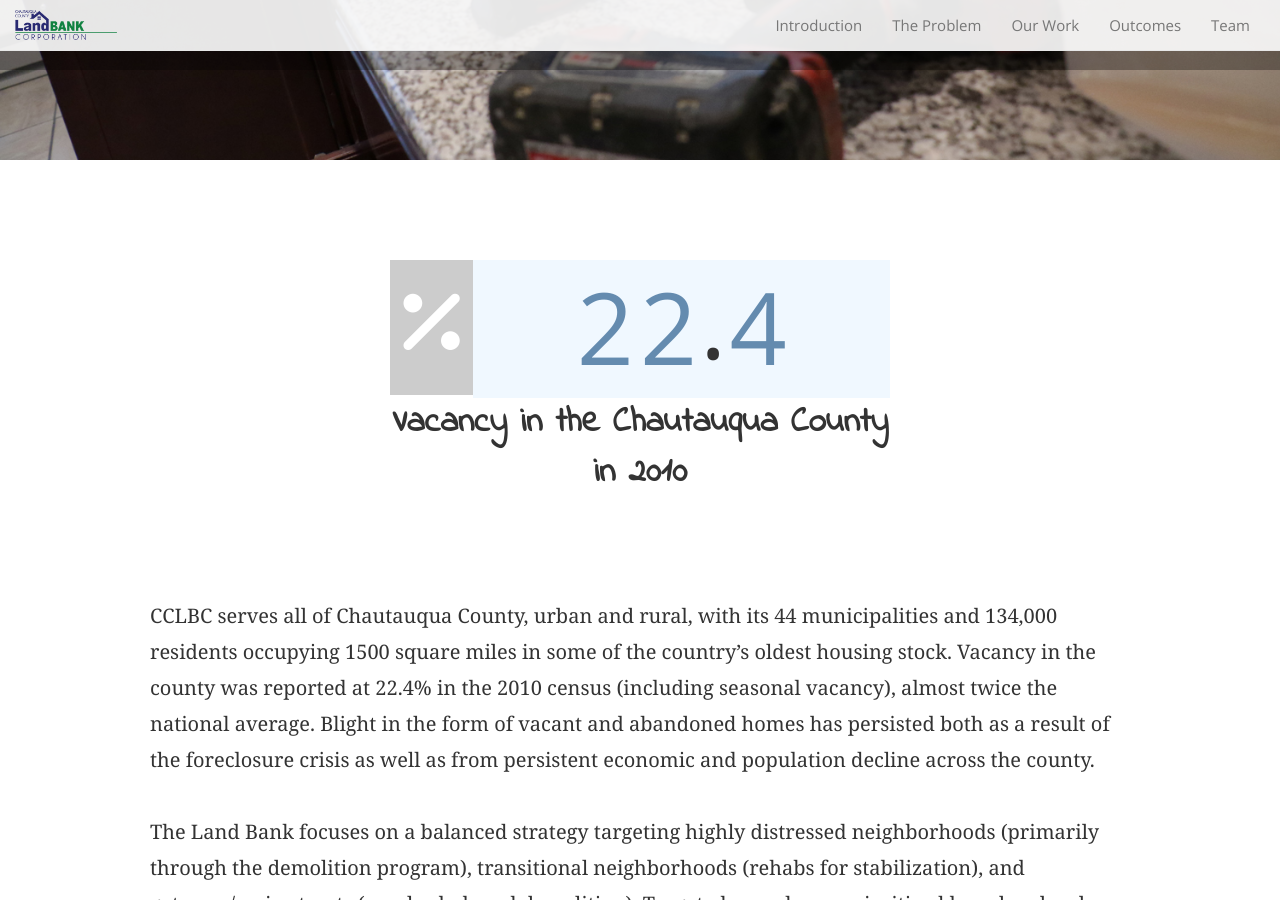
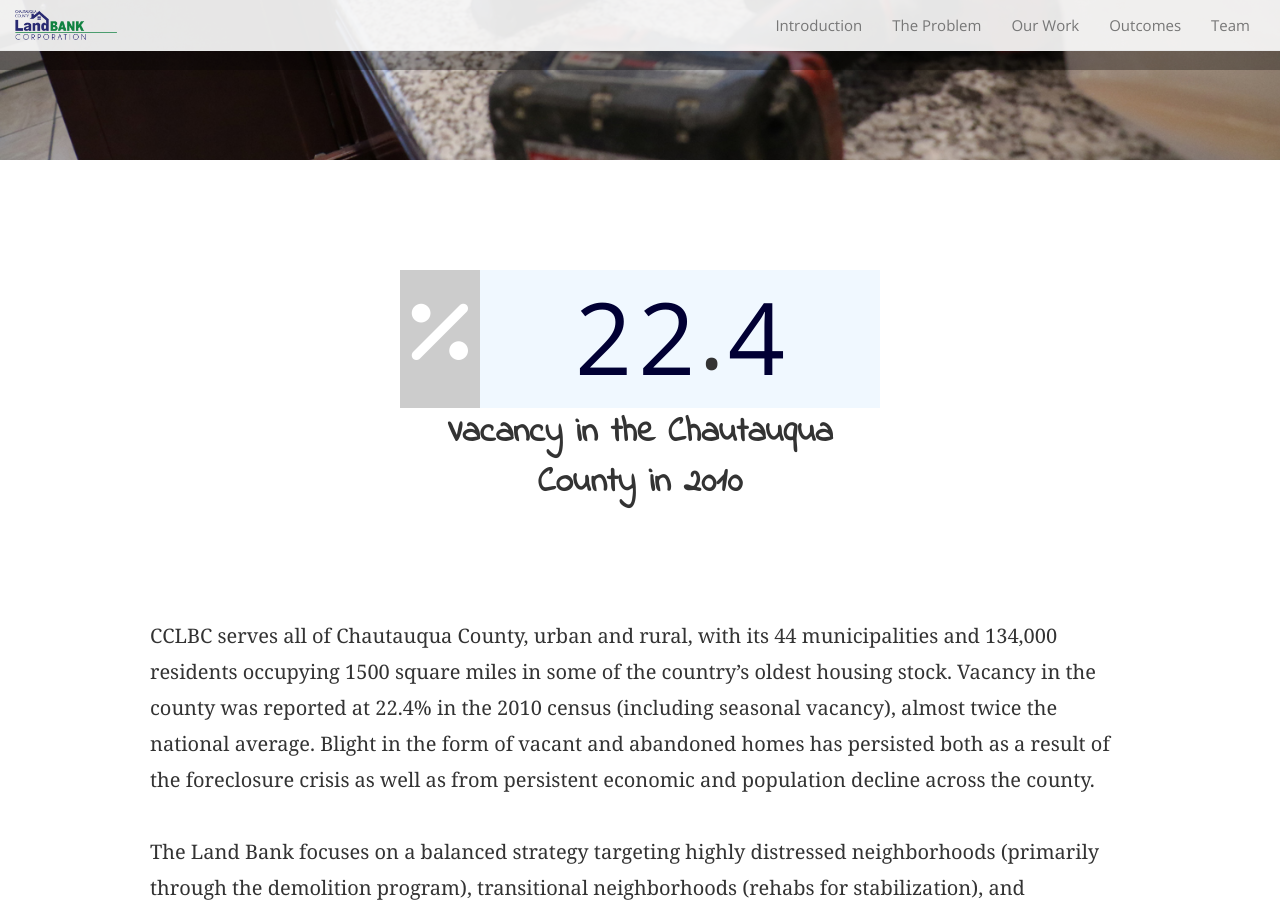
Before and after one commit to Orbitist/cclbc2017, a Jekyll site: the page built from problem.md, in a window 1280 px wide and 900 px high, scrolled down 605 px. Built offline with Jekyll 4.4.1, drawn with Linux system fonts in a browser that asks for light colours; nearby versions of some CDN libraries.

Commit message:
More css tweaks

```diff
--- a/css/full-page-hero.css
+++ b/css/full-page-hero.css
@@ -38,6 +38,7 @@
   text-shadow: 1px 1px 3px #333333;
   font-family: 'Indie Flower', cursive;
   font-size: 45px;
+  color: #eeeeee;
 }
 
 .background-video {
--- a/css/odometer.css
+++ b/css/odometer.css
@@ -97,7 +97,7 @@
   -webkit-border-radius: 0.1em;
   border-radius: 0.1em;
   padding: 0 0.03em;
-  color: #648baf;
+  color: rgba(1, 0, 52, 1);
 }
 .odometer.odometer-auto-theme .odometer-digit .odometer-digit-inner, .odometer.odometer-theme-plaza .odometer-digit .odometer-digit-inner {
   left: 0.03em;
@@ -114,6 +114,7 @@
 .number {
   max-width: 500px;
   margin: 100px auto;
+  padding: 10px;
 }
 
 .number-caption {
@@ -129,10 +130,19 @@
   background-color: #cccccc;
   color: white;
   width: 100%;
-  height: 135px;
+  height: 138px;
   text-align: center;
 }
 
 .number .col-xs-2, .number .col-xs-10 {
   padding: 0;
 }
+
+/* SMALL SCREEN OVERRIDES */
+@media (max-width: 500px) {
+
+.number-caption {
+  font-size: 2em;
+}
+
+}
```
Also changed, not shown: introduction.md (+3 -3 lines), 3 other files.
